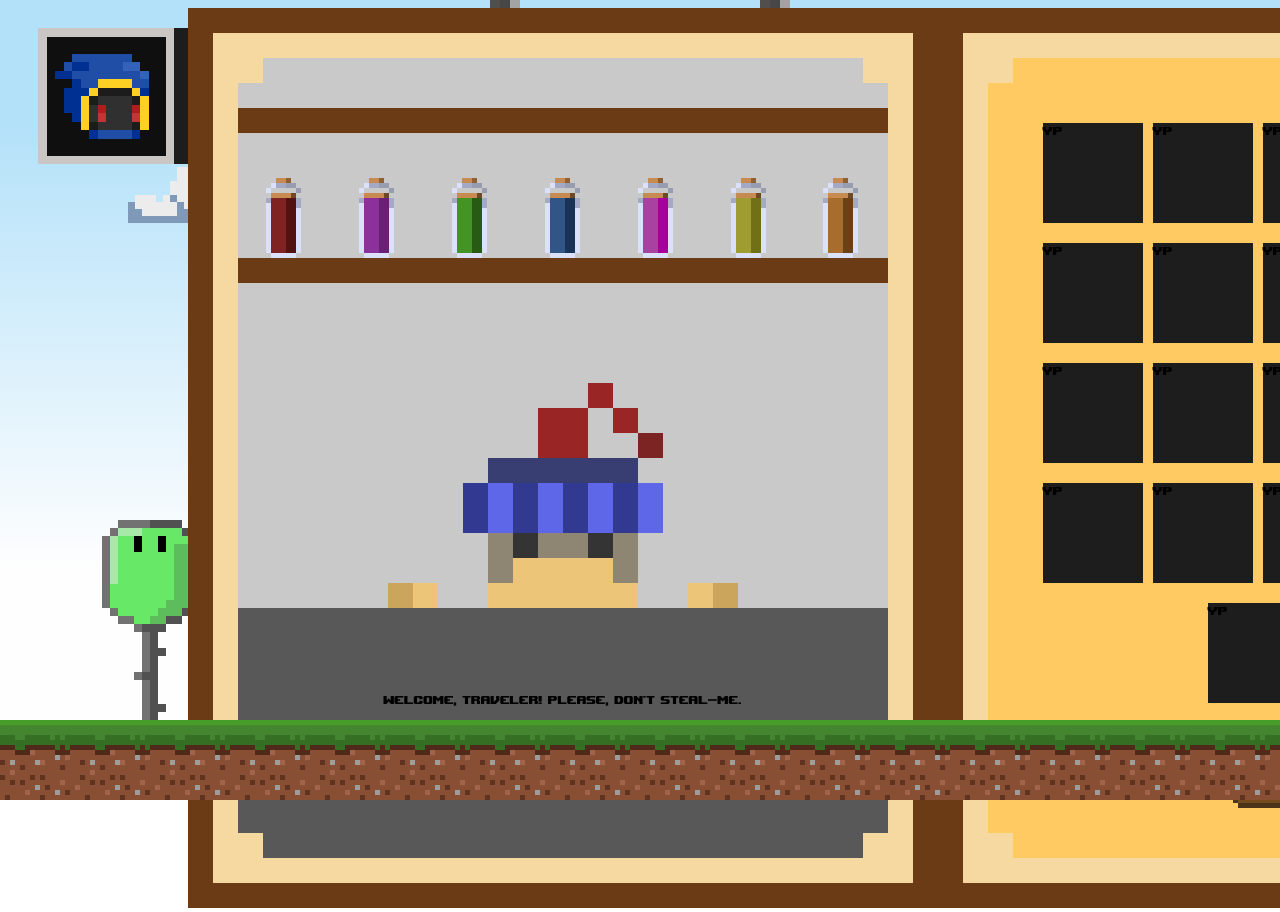
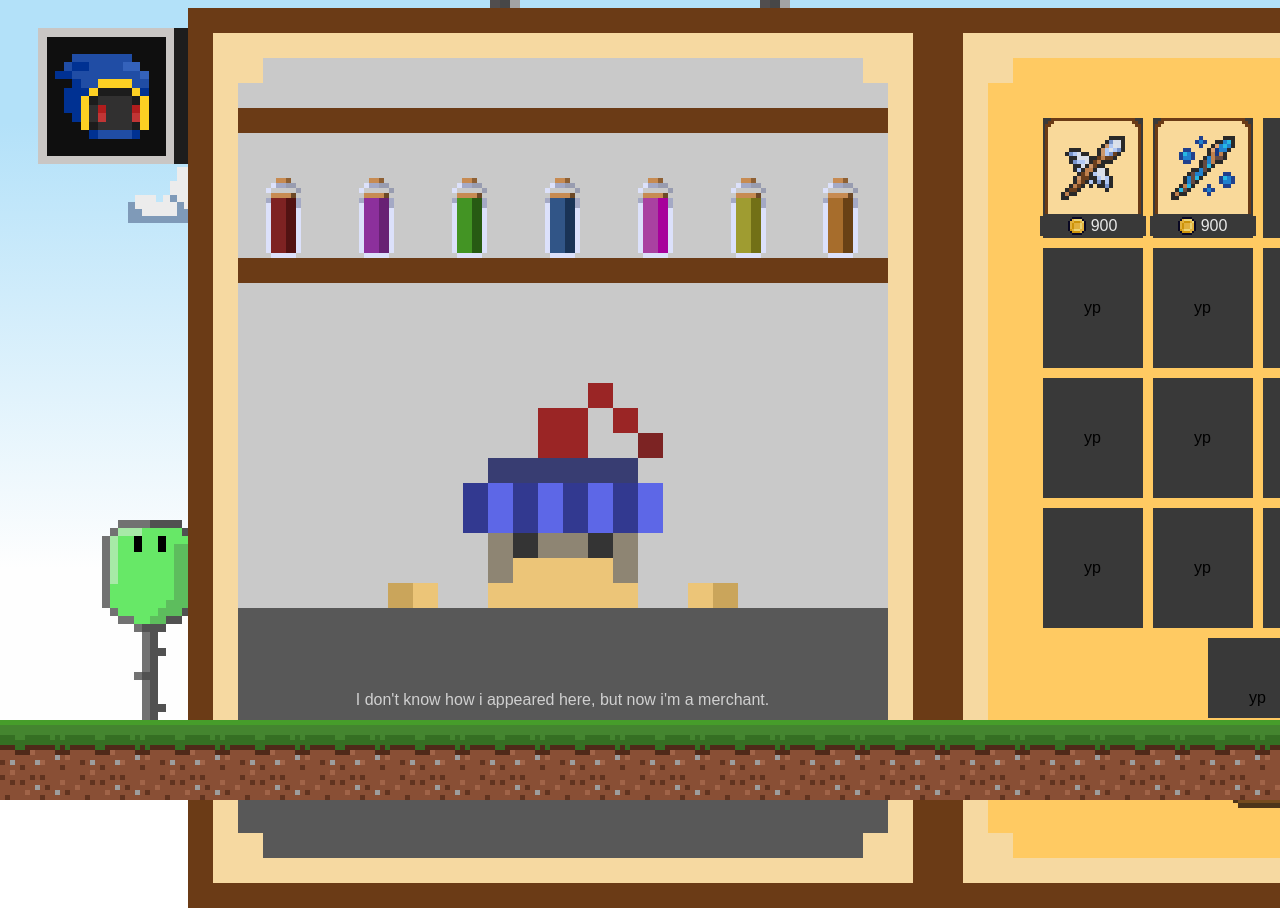
Before and after one commit to RenanSgubin/RPG-game-reskin, a plain HTML site: page html/game.html in a window 1280 px wide. Shown: the top 912 px of the page. Drawn offline with Linux system fonts and the light colour scheme; a web font is replaced by a local one.

Commit message:
-Adicionado os arquivos via upload
-Modificada a fonte principal
-Feito as sprites de fundo dos itens e algumas sprites de cajados
-Adicionado frases ao Mercador

```diff
--- a/css/game.css
+++ b/css/game.css
@@ -306,11 +306,23 @@ body {
     z-index: 999999;
 }
 
-.merchant-text {
+.merchant-text-container {
     position: absolute;
     left: 50%;
     transform: translateX(-50%);
     bottom: 200px;
+}
+
+.merchant-text {
+    overflow: hidden;
+    white-space: nowrap;
+    margin: 0 auto;
+    color: #d0d0d0;
+    animation: typing 1.5s steps(40, end);
+}
+
+.merchant-phrase {
+    visibility: hidden;
 }
 
 .player-store {
@@ -348,14 +360,53 @@ body {
     justify-content: center;
     flex-wrap: wrap;
     padding: 5px;
-    /*overflow-y: scroll;*/
+    overflow-y: scroll;
 }
 
 .item {
+    position: relative;
     width: 100px;
-    height: 100px;
-    background-color: #1d1d1d;
+    height: 120px;
+    background-color: #393939;
+    display: flex;
+    align-items: center;
+    justify-content: center;
     margin: 5px;
+}
+
+.staff {
+    position: absolute;
+    top: calc(50% - 10px);
+    transform: translateY(-50%);
+}
+
+.item-price {
+    position: absolute;
+    bottom: 0%;
+    width: 100px;
+    height: 24px;
+    background-color: #393939;
+    display: flex;
+    align-items: center;
+    justify-content: center;
+    color: #e8e8e8;
+    z-index: 1;
+}
+
+.item-price::after {
+    content: "";
+    display: block;
+    position: absolute;
+    top: 2px;
+    bottom: 2px;
+    left: -3px;
+    right: -3px;
+    background-color: #393939;
+    z-index: -1;
+}
+
+.gold-coin {
+    margin-right: 5px;
 }
 
 .buy-button {
@@ -384,3 +435,8 @@ body {
     50% { transform: translateX(-20px); }
     75% { transform: translateX(20px); }
 }
+
+@keyframes typing {
+    from { width: 0 }
+    to { width: 100% }
+}
--- a/css/reset.css
+++ b/css/reset.css
@@ -1,3 +1,5 @@
+
+@import url('http://fonts.cdnfonts.com/css/depixel');
 
 @font-face {
     font-family: "Pixel Title";
@@ -32,7 +34,7 @@ footer, header, hgroup, menu, nav, section {
 body {
 	line-height: 1;
     box-sizing: border-box;
-    font-family: "Pixel Title";
+    font-family: 'DePixel', sans-serif;
 }
 ol, ul {
 	list-style: none;
--- a/html/game.html
+++ b/html/game.html
@@ -24,7 +24,7 @@
                             <img src="../img/book-symbol.png" alt="">
                             <img src="../img/staff-symbol.png" alt="">
                             <img src="../img/gear-symbol.png" alt="">
-                            <img src="../img/bag-symbol.png" alt="" onclick="openStore()">
+                            <img src="../img/bag-symbol.png" alt="" onclick="openStore(), merchantPhrases()">
                         </span>
                     </span>
 
@@ -99,7 +99,11 @@
    <!--Player Store-->
    <section class="player-store-container">
     <div class="player-store-left-container">
-        <span class="merchant-text">Welcome, traveler! Please, don't steal-me.</span>
+        <span class="merchant-text-container">
+            <h1 class="merchant-text">
+                Welcome, traveler! Please, don't steal-me.
+            </h1>
+        </span>
         <img src="../img/player-store-left.gif" alt="" class="player-store-left">
         <div class="pots-container">
             <img src="../img/hp-pot.png" alt="" class="pots">
@@ -114,8 +118,22 @@
     <section class="player-store">
         <img src="../img/x-button.png" alt="" class="x-button" onclick="closeStore()">
         <div class="store-div">
-            <span class="item">yp</span>
-            <span class="item">yp</span>
+            <span class="item">
+                <img src="../img/heaven-staff.png" alt="" class="staff">
+                <img src="../img/equipament-background-store.png" alt="">
+                <div class="item-price">
+                    <img src="../img/gold.png" alt="" class="gold-coin">
+                    <span>900</span>
+                </div>
+            </span>
+            <span class="item">
+                <img src="../img/aqua-staff.png" alt="" class="staff">
+                <img src="../img/equipament-background-store.png" alt="">
+                <div class="item-price">
+                    <img src="../img/gold.png" alt="" class="gold-coin">
+                    <span>900</span>
+                </div>
+            </span>
             <span class="item">yp</span>
             <span class="item">yp</span>
             <span class="item">yp</span>
@@ -145,6 +163,7 @@
    </section>
 
    <script src="../js/battle.js"></script>
-   <script src="../js/openMenus.js"></script>
+   <script src="../js/store/openStore.js"></script>
+   <script src="../js/store/merchantPhrases.js"></script>
 </body>
 </html>
--- /dev/null
+++ b/js/store/merchantPhrases.js
@@ -0,0 +1,18 @@
+
+function merchantPhrases() {
+
+    const phrases = [
+        "I don't know how to use a staff.",
+        "I don't know how i appeared here, but now i'm a merchant.",
+        "My mom told me i'm very beatiful, is this true?"
+    ];
+
+    let sortedPhrase = Math.floor(Math.random() * phrases.length);
+
+    document.getElementsByClassName("merchant-text")[0].innerHTML = phrases[sortedPhrase];
+
+}
+
+window.onload = () => {
+    setInterval(merchantPhrases, 2000);
+}
--- /dev/null
+++ b/js/store/openStore.js
@@ -0,0 +1,19 @@
+function openStore() {
+    document.getElementsByClassName("player-store-container")[0].style.top = "1%";
+    document.getElementsByClassName("container")[0].style.filter = "brightness(0.1)";
+}
+
+function closeStore() {
+    document.getElementsByClassName("player-store-container")[0].style.top = "-150%";
+    document.getElementsByClassName("container")[0].style.filter = "brightness(1.0)";
+}
+
+function buyItem() {
+    document.getElementsByClassName("buy-button")[0].src = "../img/pressed-buy-button.png";
+
+    function backButton() {
+        document.getElementsByClassName("buy-button")[0].src = "../img/buy-button.png";
+    }
+
+    setTimeout(backButton, 30);
+}
```
Also changed, not shown: img/aqua-staff.png (added), img/azure-staff.png (added), img/blizzard-staff.png (added), img/equipament-background-store.png (added), img/gold.png (added), img/heaven-staff.png (added).
